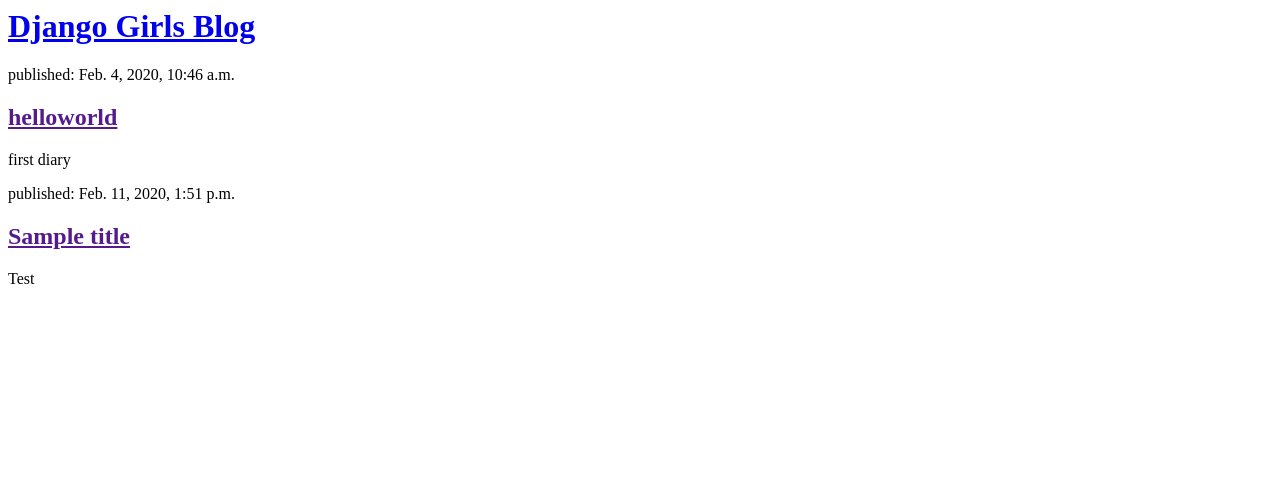
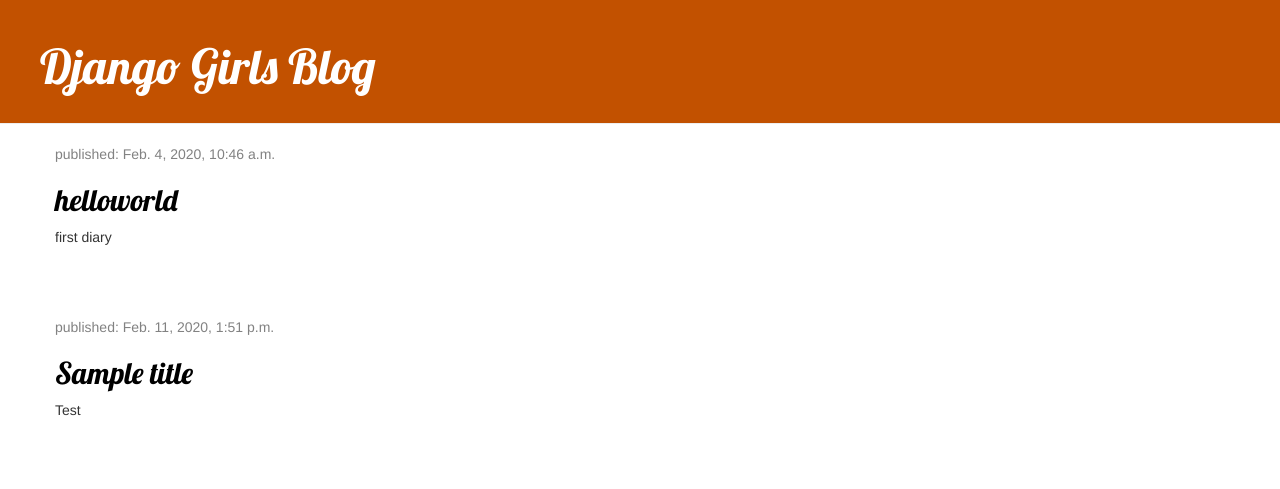
Before and after one commit to nppdon/djanco-AdvancedLab, a Django app: page / in a window 1280 px wide. Shown: the top 489 px of the page. Run offline with Django 3.2, Linux system fonts and the light colour scheme; data comes from the database, SQL or seed files in the repository; some libraries are stand-ins or nearby versions.

Commit message:
added bootstrap & css to webpage

```diff
--- /dev/null
+++ b/blog/static/css/blog.css
@@ -0,0 +1,37 @@
+.page-header {
+    background-color: #C25100;
+    margin-top: 0;
+    padding: 20px 20px 20px 40px;
+}
+.page-header h1, .page-header h1 a, .page-header h1 a:visited, .page-header h1 a:active {
+    color: #ffffff;
+    font-size: 36pt;
+    text-decoration: none;
+}
+.content {
+    margin-left: 40px;
+}
+h1, h2, h3, h4 {
+    font-family: 'Lobster', cursive;
+}
+.date {
+    color: #828282;
+}
+.save {
+    float: right;
+}
+.post-form textarea, .post-form input {
+width: 100%;
+}
+.top-menu, .top-menu:hover, .top-menu:visited {
+    color: #ffffff;
+    float: right;
+    font-size: 26pt;
+    margin-right: 20px;
+}
+.post {
+    margin-bottom: 70px;
+}
+.post h2 a, .post h2 a:visited {
+    color: #000000;
+}
--- a/blog/templates/blog/post_list.html
+++ b/blog/templates/blog/post_list.html
@@ -1,17 +1,30 @@
+{% load static %}
 <html>
     <head>
         <title>NPPDON's blog</title>
+        <link rel="stylesheet" href="//maxcdn.bootstrapcdn.com/bootstrap/3.2.0/css/bootstrap.min.css">
+        <link rel="stylesheet" href="//maxcdn.bootstrapcdn.com/bootstrap/3.2.0/css/bootstrap-theme.min.css">
+        <link rel="stylesheet" href="{% static '/css/blog.css' %}">
+        <link href="https://fonts.googleapis.com/css?family=Lobster&display=swap" rel="stylesheet" type="text/css">
     </head>
     <body>
-        <div>
+        <div class="page-header">
             <h1><a href="/">Django Girls Blog</a></h1>
         </div>
-        {% for post in posts %}
-            <div>
-                <p>published: {{ post.published_date }}</p>
-                <h2><a href="">{{ post.title }}</a></h2>
-                <p>{{ post.text|linebreaksbr }}</p>
+        <div class="content container">
+            <div class="row">
+                <div class="col-md-8">
+                    {% for post in posts %}
+                        <div class="post">
+                            <div class="date">
+                                <p>published: {{ post.published_date }}</p>
+                            </div>
+                        <h2><a href="">{{ post.title }}</a></h2>
+                        <p>{{ post.text|linebreaksbr }}</p>
+                        </div>
+                    {% endfor %}
+                </div>
             </div>
-        {% endfor %}
+        </div>
     </body>
 </html>
--- a/mysite/settings.py
+++ b/mysite/settings.py
@@ -119,4 +119,5 @@
 # https://docs.djangoproject.com/en/3.0/howto/static-files/
 
 STATIC_URL = '/static/'
-STATIC_ROOT = os.path.join(BASE_DIR, 'static')
+#STATIC_ROOT = os.path.join(BASE_DIR, 'static')
+STATIC_ROOT = BASE_DIR + '/static/'
```
